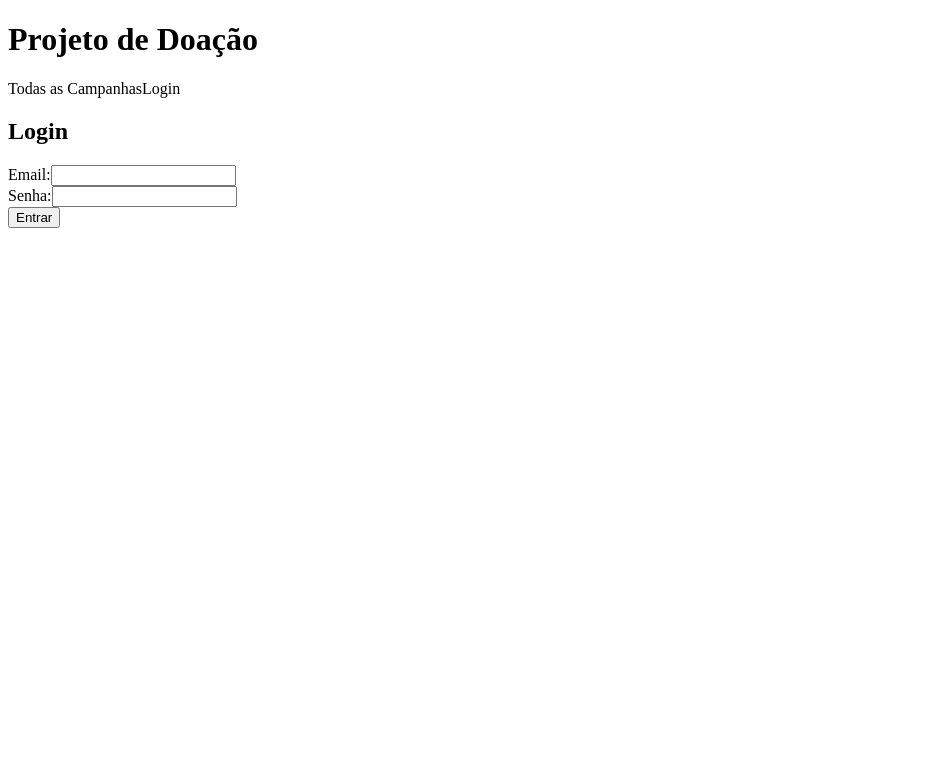
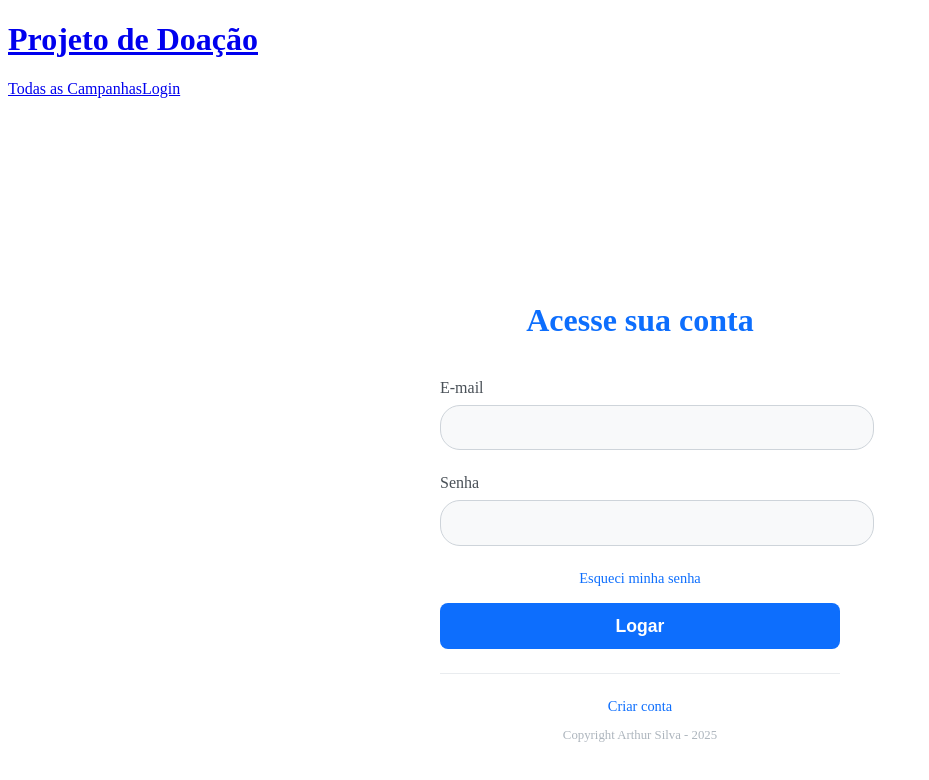
Before and after one commit to ArthurSilvaSS/ProjetoDoacoes-Front, an Angular app: page /login in a window 1280 px wide. Shown: the top 780 px of the page, without its empty margins (0-929 px from the left). Built offline with nearby package versions, Linux system fonts and the light colour scheme.

Commit message:
feat: Desenvolve a página de detalhes da campanha

```diff
--- a/src/app/app.component.ts
+++ b/src/app/app.component.ts
@@ -1,12 +1,12 @@
 import { Component } from '@angular/core';
 import { CommonModule } from '@angular/common';
-import { RouterOutlet } from '@angular/router';
+import { RouterLink, RouterOutlet } from '@angular/router';
 import { AuthService } from './services/auth.service';
 
 @Component({
   selector: 'app-root',
   standalone: true,
-  imports: [CommonModule, RouterOutlet],
+  imports: [CommonModule, RouterOutlet, RouterLink],
   templateUrl: './app.component.html',
   styleUrl: './app.component.scss'
 })
--- a/src/app/app.routes.ts
+++ b/src/app/app.routes.ts
@@ -4,10 +4,12 @@ import { DashboardComponent } from './components/dashboard/dashboard.component';
 import { authGuard } from './guards/auth.guard';
 import { CampaignFormComponent } from './components/campaign-form/campaign-form.component';
 import { HomeComponent } from './components/home/home.component';
+import { CampaignDetailComponent } from './components/campaign-detail/campaign-detail.component';
 
 export const routes: Routes = [
     { path: 'home', component: HomeComponent },
     { path: 'login', component: LoginComponent },
+    { path: 'campaigns/:id', component: CampaignDetailComponent },
     // ROTA PROTEGIDA:
     {
         path: 'dashboard',
--- /dev/null
+++ b/src/app/components/campaign-detail/campaign-detail.component.html
@@ -0,0 +1,50 @@
+<div class="detail-container">
+    <div *ngIf="isLoading" class="loading">
+        <p>A carregar detalhes da campanha...</p>
+    </div>
+    <div *ngIf="error" class="error-message">
+        <p>{{ error }}</p>
+    </div>
+
+    <div *ngIf="campaign" class="campaign-content">
+        <h2>{{ campaign.titulo }}</h2>
+        <p class="description">{{ campaign.descricao }}</p>
+
+        <div class="progress-info">
+            <h3>Progresso da Arrecadação</h3>
+            <progress [value]="campaign.valorArrecadado" [max]="campaign.metaArrecadacao"></progress>
+            <p>
+                <strong>R$ {{ campaign.valorArrecadado | number:'1.2-2' }}</strong>
+                arrecadados de uma meta de
+                <strong>R$ {{ campaign.metaArrecadacao | number:'1.2-2' }}</strong>
+            </p>
+        </div>
+
+        <div *ngIf="authService.isAuthenticated()" class="donation-form">
+            <h3>Faça a sua contribuição!</h3>
+            <div class="form-group">
+                <label for="amount">Valor (R$):</label>
+                <input type="number" id="amount" [(ngModel)]="donationAmount" name="donationAmount" min="1"
+                    placeholder="Ex: 50.00">
+                <button (click)="onDonate()">Doar Agora</button>
+            </div>
+        </div>
+
+        <div *ngIf="!authService.isAuthenticated()" class="login-prompt">
+            <p><a [routerLink]="['/login']">Faça o login</a> para poder doar.</p>
+        </div>
+
+        <div class="donations-list">
+            <h3>Últimas Doações</h3>
+            <ul *ngIf="campaign.donations?.$values?.length > 0; else noDonations">
+                <li *ngFor="let donation of campaign.donations.$values">
+                    <strong>{{ donation.doador.nome }}</strong> doou <strong>R$ {{ donation.valor | number:'1.2-2'
+                        }}</strong>
+                </li>
+            </ul>
+            <ng-template #noDonations>
+                <p>Seja o primeiro a doar para esta campanha!</p>
+            </ng-template>
+        </div>
+    </div>
+</div>
--- /dev/null
+++ b/src/app/components/campaign-detail/campaign-detail.component.ts
@@ -0,0 +1,73 @@
+import { Component, OnInit, inject } from '@angular/core';
+import { CommonModule } from '@angular/common';
+import { ActivatedRoute, Router, RouterLink } from '@angular/router';
+import { FormsModule } from '@angular/forms';
+import { CampaignService } from '../../services/campaign.service';
+import { DonationService } from '../../services/donation.service';
+import { AuthService } from '../../services/auth.service';
+
+@Component({
+  selector: 'app-campaign-detail',
+  standalone: true,
+  imports: [CommonModule, FormsModule, RouterLink],
+  templateUrl: './campaign-detail.component.html',
+  styleUrls: ['./campaign-detail.component.scss']
+})
+export class CampaignDetailComponent implements OnInit {
+  campaign: any = null;
+  isLoading: boolean = true;
+  error: string | null = null;
+  donationAmount: number | null = null;
+
+  // Injeção de dependências moderna
+  private route = inject(ActivatedRoute);
+  private campaignService = inject(CampaignService);
+  private donationService = inject(DonationService);
+  public authService = inject(AuthService);
+  private router = inject(Router);
+
+  ngOnInit(): void {
+    // Pega o ID da URL da rota
+    const campaignId = Number(this.route.snapshot.paramMap.get('id'));
+    if (campaignId) {
+      this.loadCampaign(campaignId);
+    } else {
+      this.error = "ID da campanha não encontrado.";
+      this.isLoading = false;
+    }
+  }
+
+  loadCampaign(id: number): void {
+    this.isLoading = true;
+    this.campaignService.getCampaignById(id).subscribe({
+      next: (data) => {
+        this.campaign = data;
+        this.isLoading = false;
+      },
+      error: (err) => {
+        this.error = "Campanha não encontrada ou erro ao carregar.";
+        this.isLoading = false;
+      }
+    });
+  }
+
+  onDonate(): void {
+    if (!this.donationAmount || this.donationAmount <= 0) {
+      alert("Por favor, insira um valor de doação válido.");
+      return;
+    }
+
+    this.donationService.makeDonation(this.campaign.id, this.donationAmount).subscribe({
+      next: () => {
+        alert('Doação realizada com sucesso! Muito obrigado!');
+        this.donationAmount = null; // Limpa o campo
+        // Recarrega os dados da campanha para mostrar a atualização
+        this.loadCampaign(this.campaign.id);
+      },
+      error: (err) => {
+        alert('Ocorreu um erro ao processar a sua doação.');
+        console.error(err);
+      }
+    });
+  }
+}
--- a/src/app/components/login/login.component.html
+++ b/src/app/components/login/login.component.html
@@ -1,23 +1,33 @@
+<div class="login-page-wrapper">
+
     <div class="login-container">
-    <h2>Login</h2>
+        <h1>Acesse sua conta</h1>
 
         <form (ngSubmit)="onSubmit()">
-
             <div class="form-group">
-            <label for="email">Email:</label>
+                <label for="email">E-mail</label>
                 <input type="email" id="email" [(ngModel)]="credentials.email" name="email" required>
             </div>
 
             <div class="form-group">
-            <label for="password">Senha:</label>
-            <input type="password" id="password" [(ngModel)]="credentials.Senha" name="password" required>
+                <label for="password">Senha</label>
+                <input type="password" id="password" [(ngModel)]="credentials.Senha" name="senha" required>
             </div>
 
-        <button type="submit">Entrar</button>
+            <a routerLink="/forgot-password" class="forgot-password-link">Esqueci minha senha</a>
+
+            <button type="submit">Logar</button>
+        </form>
+
+        <hr class="bottom-line">
+        <a routerLink="/register" class="create-account-link">Criar conta</a>
+
+        <footer>
+            <p>Copyright Arthur Silva - 2025</p>
+        </footer>
 
         <div *ngIf="errorMessage" class="error-message">
             {{ errorMessage }}
         </div>
-
-    </form>
     </div>
+</div>
--- a/src/app/components/login/login.component.scss
+++ b/src/app/components/login/login.component.scss
@@ -0,0 +1,126 @@
+/* :host é uma forma de estilizar o próprio componente Angular */
+:host {
+    display: block;
+    height: 100vh; // Garante que o componente ocupe a altura toda da tela
+}
+
+/* Container que ocupa a tela inteira e centra o formulário */
+.login-page-wrapper {
+    display: flex;
+    justify-content: center;
+    align-items: center;
+    height: 100%;
+    background-color: #fff
+}
+
+/* A caixa branca do formulário */
+.login-container {
+    background-color: white;
+    padding: 3rem;
+    border-radius: 8px;
+    width: 100%;
+    max-width: 400px;
+    text-align: center;
+    position: relative;
+}
+
+h1 {
+    font-size: 2rem;
+    font-weight: bold;
+    color: #0d6efd;
+    margin-bottom: 2.5rem;
+}
+
+.form-group {
+    margin-bottom: 1.5rem;
+    text-align: left;
+
+    label {
+        display: block;
+        margin-bottom: 0.5rem;
+        color: #495057;
+        font-weight: 500;
+    }
+
+    input {
+        width: 100%;
+        padding: 0.8rem 1rem;
+        border: 1px solid #ced4da;
+        border-radius: 20px;
+        background-color: #f8f9fa;
+        font-size: 1rem;
+    }
+}
+
+/* Botão principal de "Logar" */
+button[type="submit"] {
+    width: 100%;
+    padding: 0.8rem;
+    border: none;
+    border-radius: 8px;
+    background-color: #0d6efd;
+    color: white;
+    font-size: 1.1rem;
+    font-weight: bold;
+    cursor: pointer;
+    transition: background-color 0.2s;
+    margin-top: 1rem;
+
+    &:hover {
+        background-color: #0b5ed7;
+    }
+}
+
+/* Links */
+.forgot-password-link,
+.create-account-link {
+    display: block;
+    margin-top: 1rem;
+    color: #0d6efd;
+    text-decoration: none;
+    font-size: 0.9rem;
+
+    &:hover {
+        text-decoration: underline;
+    }
+}
+
+.create-account-link {
+    margin-top: 1.5rem;
+}
+
+hr {
+    border: 0;
+    height: 1px;
+    background-color: #e9ecef;
+}
+
+.top-line {
+    margin-bottom: 2rem;
+}
+
+.bottom-line {
+    margin-top: 1.5rem;
+}
+
+/* Rodapé */
+footer {
+    position: absolute;
+    bottom: 0.5rem;
+    left: 50%;
+    transform: translateX(-50%);
+    width: 80%;
+
+    p {
+        color: #adb5bd;
+        font-size: 0.8rem;
+        margin-top: 0.5rem;
+    }
+}
+
+/* Mensagem de erro */
+.error-message {
+    margin-top: 1rem;
+    color: #dc3545; // Cor vermelha para erros
+    font-weight: 500;
+}
--- a/src/app/services/campaign.service.ts
+++ b/src/app/services/campaign.service.ts
@@ -16,6 +16,9 @@ export class CampaignService {
   get campaignsUpdatedObservable(): Observable<void> {
     return this.campaignsUpdated$.asObservable();
   }
+  getCampaignById(id: number): Observable<any> {
+    return this.http.get<any>(`${this.apiUrl}/${id}`);
+  }
 
   getMyCampaigns(): Observable<any[]> {
     const headers = new HttpHeaders({
@@ -24,7 +27,6 @@ export class CampaignService {
       'Expires': '0'
     });
 
-    // Aplicamos a mesma lógica de transformação aqui
     return this.http.get<any>(`${this.apiUrl}/my-campaigns`, { headers }).pipe(
       map(response => response.$values)
     );
@@ -37,7 +39,7 @@ export class CampaignService {
   }
 
   createCampaign(campaignData: any): Observable<any> {
-    // O token JWT será adicionado automaticamente pelo nosso AuthInterceptor
+    // O token JWT será adicionado automaticamente pelo AuthInterceptor
     return this.http.post<any>(this.apiUrl, campaignData);
   }
   notifyCampaignsUpdated(): void {
--- /dev/null
+++ b/src/app/services/donation.service.ts
@@ -0,0 +1,19 @@
+import { Injectable } from '@angular/core';
+import { HttpClient } from '@angular/common/http';
+import { Observable } from 'rxjs';
+
+@Injectable({
+  providedIn: 'root'
+})
+export class DonationService {
+  // A rota de doação é aninhada dentro das campanhas
+  private apiUrl = 'https://localhost:7130/api/campaigns';
+
+  constructor(private http: HttpClient) { }
+
+  makeDonation(campaignId: number, amount: number): Observable<any> {
+    const donationPayload = { valor: amount };
+    // O token JWT será adicionado automaticamente pelo AuthInterceptor
+    return this.http.post(`${this.apiUrl}/${campaignId}/donations`, donationPayload);
+  }
+}
```
Also changed, not shown: src/app/components/campaign-detail/campaign-detail.component.scss (added). Lines whose indentation alone changed are shown as unchanged.
